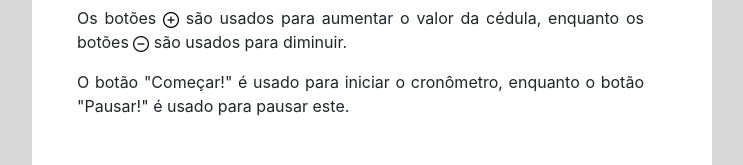
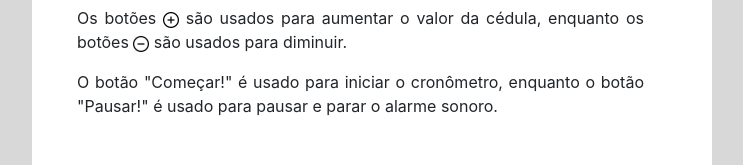
Before and after one commit to 64J0/pomodoro.io, a plain HTML site: page FAQ.html in a window 1280 px wide. Shown: the part 1330-1495 px from the top of the page, without its empty margins (268-1011 px from the left). Drawn offline with nearby package versions, Linux system fonts and the light colour scheme.

Commit message:
Atualizando o ultimo paragrafo da FAQ

```diff
--- a/FAQ.html
+++ b/FAQ.html
@@ -61,7 +61,7 @@
                             <br>
                             <p>Para utilizar o site, o usuário deve entrar com os valores de minutos:segundos (mm:ss) que deseja aguardar até que o cronômetro toque seu sinal, avisando que o tempo acabou.</p>
                             <p class="tutorial">Os botões <img src="img/plus.png"> são usados para aumentar o valor da cédula, enquanto os botões <img src="img/minus.png"> são usados para diminuir.</p>
-                            <p>O botão "Começar!" é usado para iniciar o cronômetro, enquanto o botão "Pausar!" é usado para pausar este.</p>
+                            <p>O botão "Começar!" é usado para iniciar o cronômetro, enquanto o botão "Pausar!" é usado para pausar e parar o alarme sonoro.</p>
                             <br>
                         </ol>
 
```
